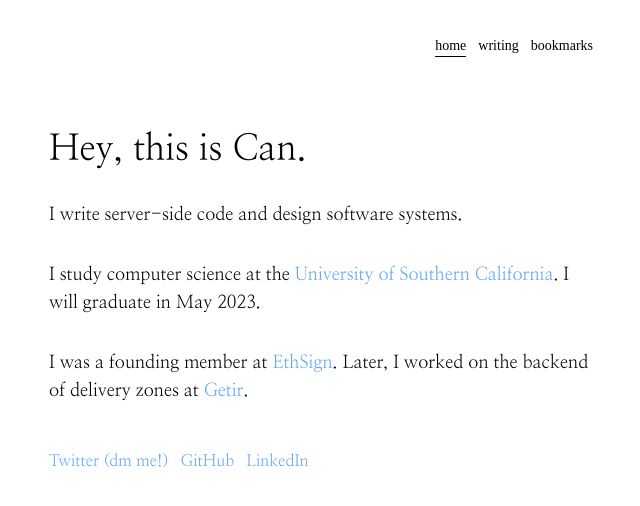
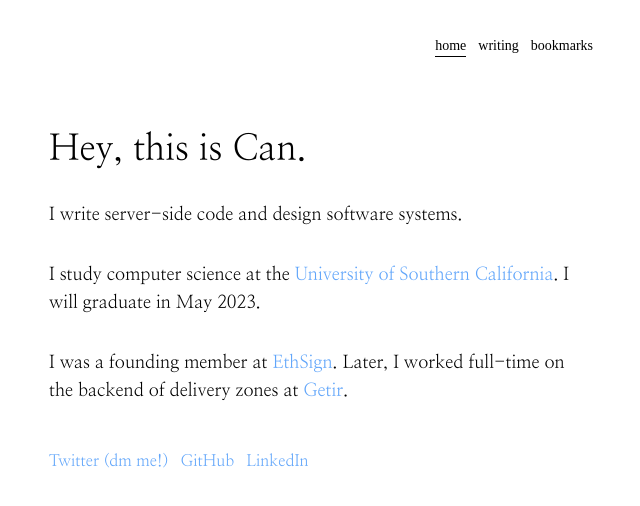
Before and after one commit to rrzhang139/richardzhang.com, a Next.js app: page / in a window 1280 px wide. Shown: the top 506 px of the page, without its empty margins (319-959 px from the left). Built offline with nearby package versions, Linux system fonts and the light colour scheme; a web font is replaced by a local one.

Commit message:
index description update

```diff
--- a/pages/index.js
+++ b/pages/index.js
@@ -7,7 +7,7 @@ export default function Home() {
     <div>
       <Head></Head>
       <LandingContainer classnames="mt-10">
-        <h2 className="text-left text-4xl">Hey, this is Can.</h2>
+        <h2 className="text-4xl text-left">Hey, this is Can.</h2>
         <p className="text-lg">
           I write server-side code and design software systems.
         </p>
@@ -33,7 +33,7 @@ export default function Home() {
           >
             EthSign
           </a>
-          . Later, I worked on the backend of delivery zones at{" "}
+          . Later, I worked full-time on the backend of delivery zones at{" "}
           <a
             href="https://www.getir.com"
             target="_blank"
```
